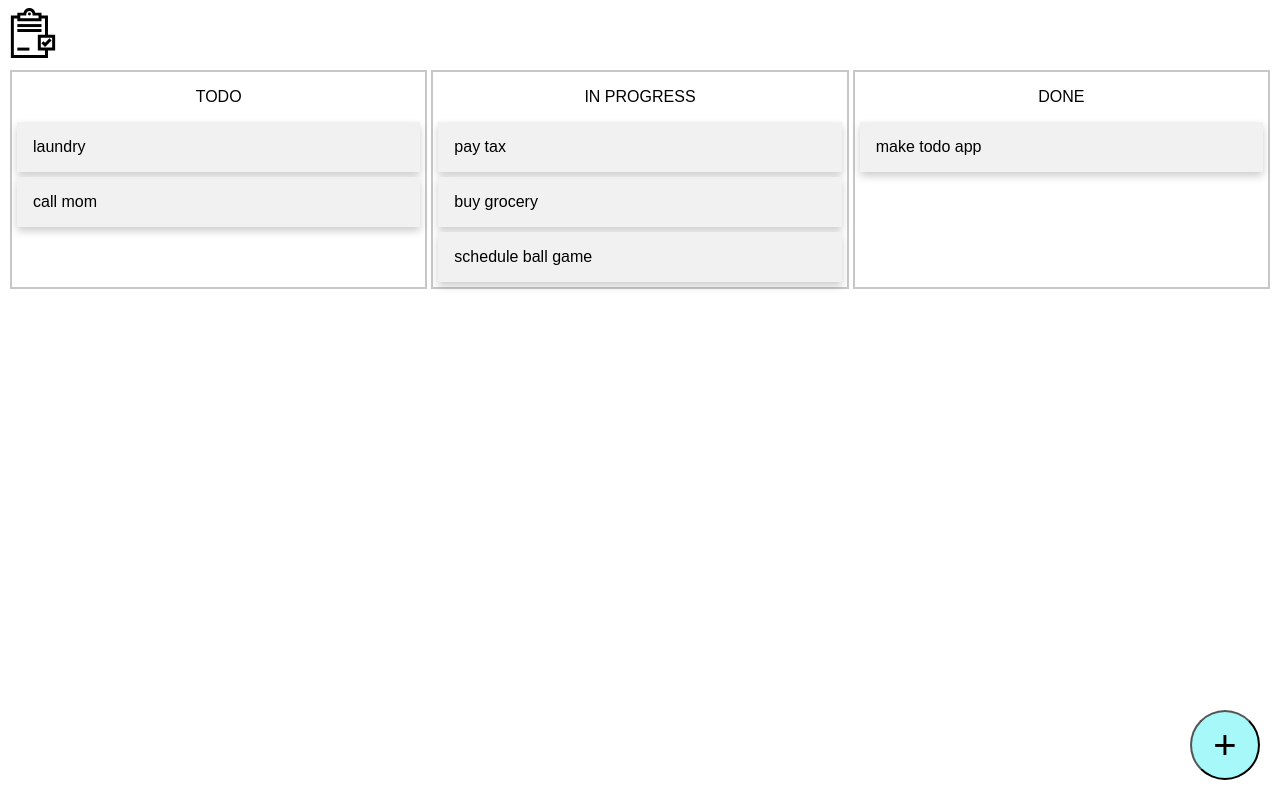
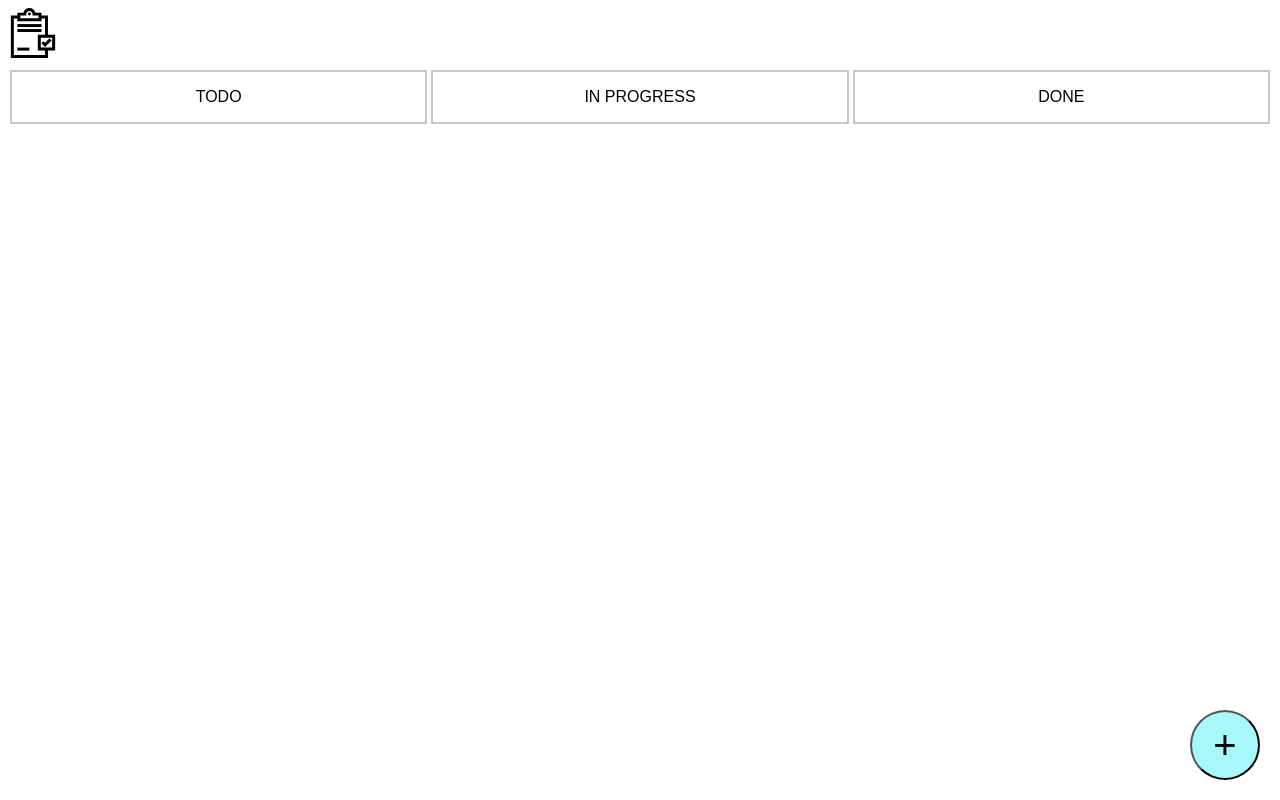
Before and after one commit to daiyadeguchi/tasky, a Vue app: page / in a window 1280 px wide. Built offline with nearby package versions, Linux system fonts and the light colour scheme.

Commit message:
can add todo item from add dialog

```diff
--- a/src/components/Kanban.vue
+++ b/src/components/Kanban.vue
@@ -2,27 +2,35 @@
 import { ref } from 'vue'
 import draggable from 'vuedraggable'
 
-const todos = ref([])
-const inprogresses = ref([])
-const dones = ref([])
-const addItemPressed = ref(false)
+const todos = ref<newItem[]>([])
+const inprogresses = ref<newItem[]>([])
+const dones = ref<newItem[]>([])
+const newItem = ref<string>('')
+const addItemPressed = ref<boolean>(false)
+
+interface newItem {
+  title: string
+}
 
 // TODO: mock only. delete when backend is connected!
-todos.value.push({ id: 0, title: 'laundry' }, { id: 1, title: 'call mom' })
-inprogresses.value.push(
-  { id: 2, title: 'pay tax' },
-  { id: 3, title: 'buy grocery' },
-  { id: 4, title: 'schedule ball game' },
-)
-dones.value.push({ id: 5, title: 'make todo app' })
+// inprogresses.value.push(
+//   { title: 'pay tax' },
+//   { title: 'buy grocery' },
+//   { title: 'schedule ball game' },
+// )
+// dones.value.push({ title: 'make todo app' })
 
-function moved(item) {
+function moved(item: { removed: { element: { title: any } } }) {
   if (item.removed) {
     console.log(item.removed.element.title)
   }
 }
 
-function addItem() {
+function submitNewItem() {
+  todos.value.push({ title: newItem.value })
+}
+
+function openAddItemDialog() {
   addItemPressed.value = !addItemPressed.value
 }
 </script>
@@ -33,7 +41,7 @@ function addItem() {
       <p>TODO</p>
       <draggable v-model="todos" @change="moved" itemKey="id" tag="ul" group="items">
         <template #item="{ element: todo }">
-          <li class="card" :key="todo.id">{{ todo.title }}</li>
+          <li class="card" :key="todo.title">{{ todo.title }}</li>
         </template>
       </draggable>
     </div>
@@ -41,7 +49,7 @@ function addItem() {
       <p>IN PROGRESS</p>
       <draggable v-model="inprogresses" @change="moved" itemKey="id" tag="ul" group="items">
         <template #item="{ element: inprogress }">
-          <li class="card" :key="inprogress.id">{{ inprogress.title }}</li>
+          <li class="card" :key="inprogress.title">{{ inprogress.title }}</li>
         </template>
       </draggable>
     </div>
@@ -49,24 +57,26 @@ function addItem() {
       <p>DONE</p>
       <draggable v-model="dones" @change="moved" itemKey="id" tag="ul" group="items">
         <template #item="{ element: done }">
-          <li class="card" :key="done.id">{{ done.title }}</li>
+          <li class="card" :key="done.title">{{ done.title }}</li>
         </template>
       </draggable>
     </div>
   </div>
   <div class="add-item-dialog">
     <dialog v-if="addItemPressed" open>
-      <h2>Add todo item:</h2>
+      <h2>Add todo item</h2>
       <form method="dialog">
         <label for="title">Title: </label>
-        <input type="text" name="title" />
-        <button>Submit</button>
-        <button @click="addItem">Cancel</button>
+        <input type="text" name="title" v-model="newItem" />
+        <div class="add-item-dialog-buttons">
+          <button @click="submitNewItem">Submit</button>
+          <button @click="openAddItemDialog">Cancel</button>
+        </div>
       </form>
     </dialog>
   </div>
   <div class="add-item">
-    <button @click="addItem" class="add_item_button">+</button>
+    <button @click="openAddItemDialog" class="add-item-button">+</button>
   </div>
 </template>
 
@@ -89,7 +99,7 @@ function addItem() {
   background-color: #f1f1f1;
 }
 
-.add_item_button {
+.add-item-button {
   height: 70px;
   width: 70px;
   position: absolute;
@@ -99,6 +109,13 @@ function addItem() {
   background-color: rgb(167, 248, 248);
   border-radius: 50%;
   font-size: 40px;
+}
+
+.add-item-dialog-buttons {
+  position: absolute;
+  bottom: 20%;
+  right: 50%;
+  left: 50%;
 }
 
 ul {
@@ -120,5 +137,7 @@ dialog {
   left: 50%;
   transform: translate(-50%, -50%);
   text-align: center;
+  border-radius: 2%;
+  background-color: white;
 }
 </style>
```
